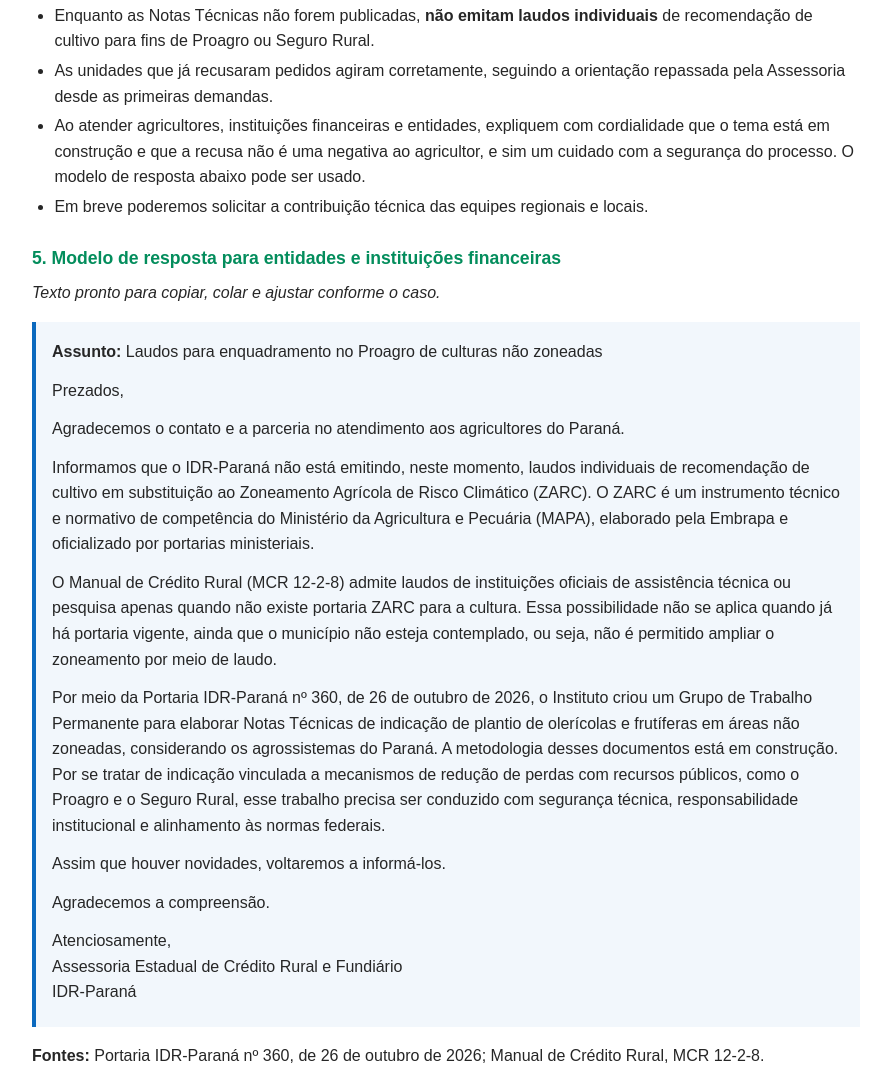
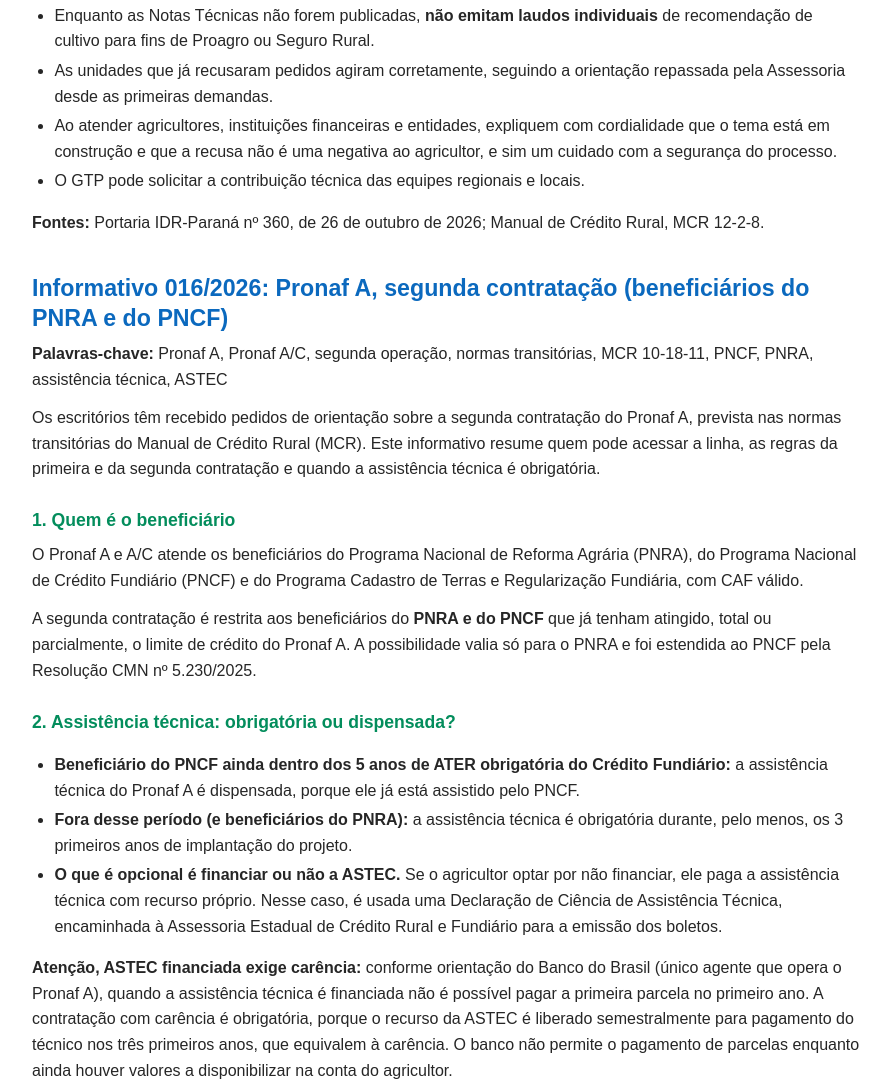
Before and after one commit to CredRur/info, a plain HTML site: page index.html in a window 1280 px wide. Shown: the part 2299-3385 px from the top of the page, without its empty margins (194-1085 px from the left). Drawn offline with Linux system fonts and the light colour scheme.

Commit message:
Ajusta o Informativo 017/2026 e retira o modelo de resposta
Co-Authored-By: Claude Opus 5.5 <noreply@anthropic.com>
Claude-Session: https://claude.ai/code/session_01XyewTcSqJLsRj7kRVedyFh

```diff
--- a/index.html
+++ b/index.html
@@ -33,7 +33,6 @@ th strong { font-weight:700; }
 #sumario td:first-child { white-space:nowrap; }
 #sumario td a:hover { text-decoration:underline; }
 #sumario tr:nth-child(even) td { background:var(--faixa); }
-blockquote { margin:1em 0; padding:.6em 1em; border-left:4px solid var(--azul); background:var(--faixa); }
 figure { margin:1em 0; }
 img { max-width:100%; height:auto; }
 main img { border:1px solid #e3e3e3; }
@@ -229,10 +228,10 @@ olerícolas e frutíferas em áreas não zoneadas, considerando os
 diferentes agrossistemas do Paraná. O grupo reúne pesquisadores e
 extensionistas do Instituto e trabalha de forma colegiada.</p>
 <p>O levantamento das demandas é feito pela Assessoria Estadual de
-Crédito Rural e Fundiário, com metodologia própria baseada nos
-relatórios do BACEN, e encaminhado periodicamente ao GTP, que define o
-cronograma de produção das Notas Técnicas. A metodologia das Notas está
-em fase de estudo e construção.</p>
+Crédito Rural e Fundiário, baseado nos relatórios do BACEN, e
+encaminhado ao GTP, que define o cronograma de produção das Notas
+Técnicas. A metodologia das Notas foi estabelecida pelos grupos e está
+em fase de construção.</p>
 <p>Esses documentos estarão ligados a mecanismos de redução de perdas
 financiados com recursos públicos, como o Proagro e o Seguro Rural, e a
 culturas de alto valor agregado muito expostas a adversidades
@@ -249,44 +248,10 @@ orientação repassada pela Assessoria desde as primeiras demandas.</li>
 <li>Ao atender agricultores, instituições financeiras e entidades,
 expliquem com cordialidade que o tema está em construção e que a recusa
 não é uma negativa ao agricultor, e sim um cuidado com a segurança do
-processo. O modelo de resposta abaixo pode ser usado.</li>
-<li>Em breve poderemos solicitar a contribuição técnica das equipes
-regionais e locais.</li>
+processo.</li>
+<li>O GTP pode solicitar a contribuição técnica das equipes regionais
+e locais.</li>
 </ul>
-<h3 id="inf-017-modelo">5. Modelo de resposta para entidades e
-instituições financeiras</h3>
-<p><em>Texto pronto para copiar, colar e ajustar conforme o caso.</em></p>
-<blockquote>
-<p><strong>Assunto:</strong> Laudos para enquadramento no Proagro de
-culturas não zoneadas</p>
-<p>Prezados,</p>
-<p>Agradecemos o contato e a parceria no atendimento aos agricultores do
-Paraná.</p>
-<p>Informamos que o IDR-Paraná não está emitindo, neste momento, laudos
-individuais de recomendação de cultivo em substituição ao Zoneamento
-Agrícola de Risco Climático (ZARC). O ZARC é um instrumento técnico e
-normativo de competência do Ministério da Agricultura e Pecuária (MAPA),
-elaborado pela Embrapa e oficializado por portarias ministeriais.</p>
-<p>O Manual de Crédito Rural (MCR 12-2-8) admite laudos de instituições
-oficiais de assistência técnica ou pesquisa apenas quando não existe
-portaria ZARC para a cultura. Essa possibilidade não se aplica quando já
-há portaria vigente, ainda que o município não esteja contemplado, ou
-seja, não é permitido ampliar o zoneamento por meio de laudo.</p>
-<p>Por meio da Portaria IDR-Paraná nº 360, de 26 de outubro de 2026, o
-Instituto criou um Grupo de Trabalho Permanente para elaborar Notas
-Técnicas de indicação de plantio de olerícolas e frutíferas em áreas não
-zoneadas, considerando os agrossistemas do Paraná. A metodologia desses
-documentos está em construção. Por se tratar de indicação vinculada a
-mecanismos de redução de perdas com recursos públicos, como o Proagro e
-o Seguro Rural, esse trabalho precisa ser conduzido com segurança
-técnica, responsabilidade institucional e alinhamento às normas
-federais.</p>
-<p>Assim que houver novidades, voltaremos a informá-los.</p>
-<p>Agradecemos a compreensão.</p>
-<p>Atenciosamente,<br />
-Assessoria Estadual de Crédito Rural e Fundiário<br />
-IDR-Paraná</p>
-</blockquote>
 <p><strong>Fontes:</strong> Portaria IDR-Paraná nº 360, de 26 de outubro
 de 2026; Manual de Crédito Rural, MCR 12-2-8.</p>
 <h2 id="inf-016">Informativo
```
